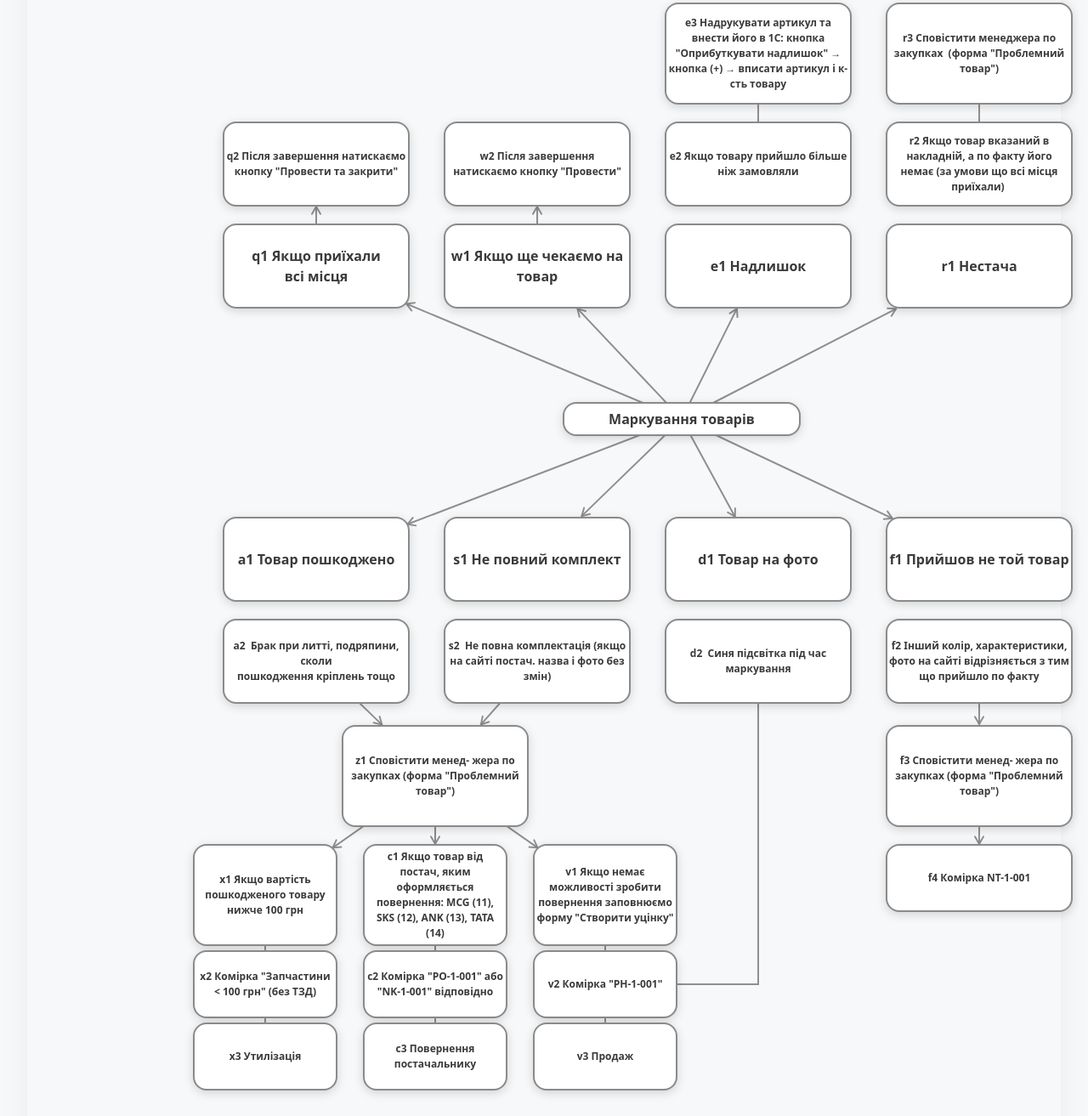
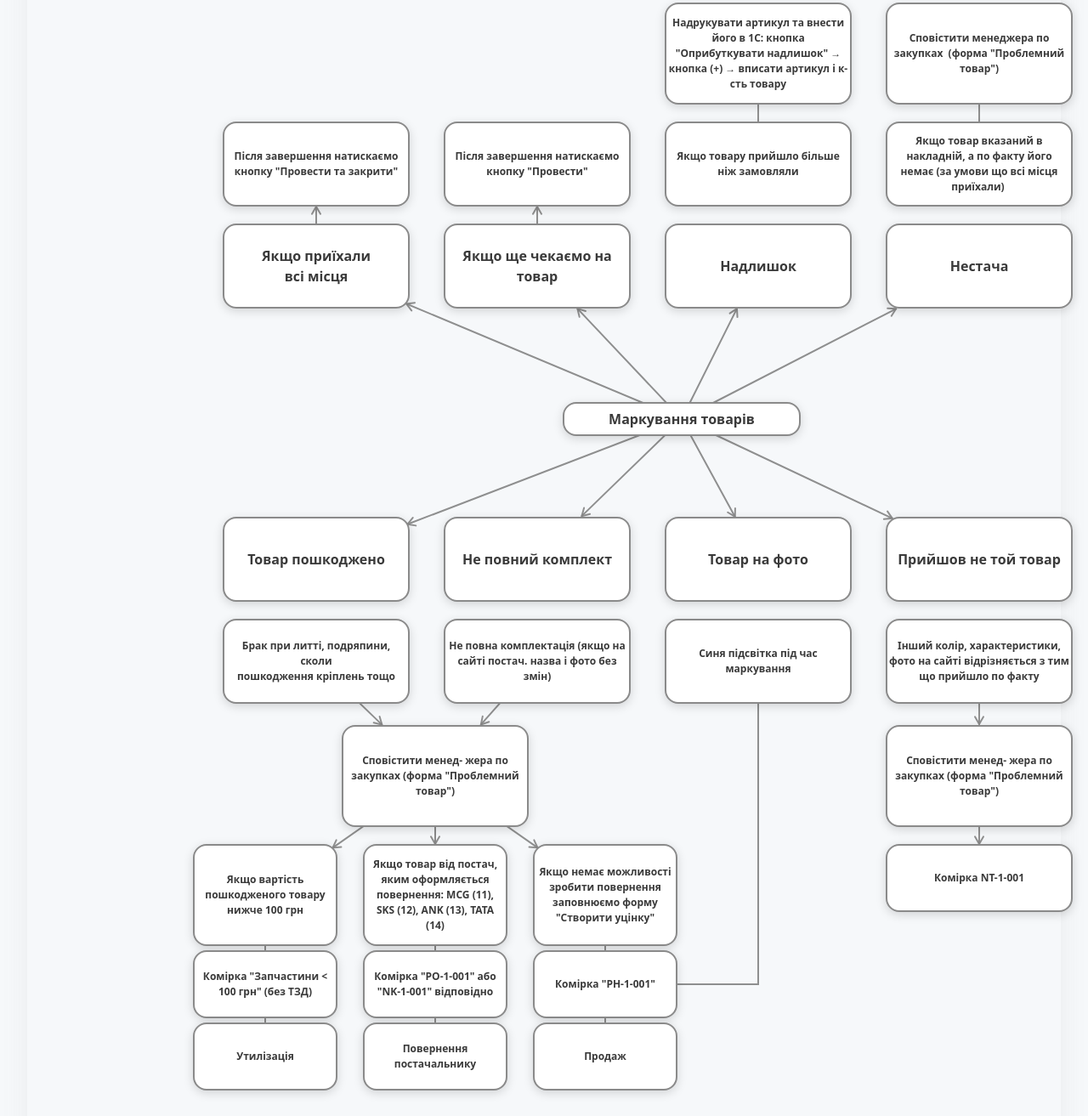
Before and after one commit to Yarch1ks/markinghub, a plain HTML site: page index.html in a window 1280 px wide. Shown: the part 147-1460 px from the top of the page at 85% size. Drawn offline with Linux system fonts and the light colour scheme.

```diff
--- a/index.html
+++ b/index.html
@@ -83,49 +83,49 @@
 
   <!-- ===== ВЕРХ (выровнано по колонкам) ===== -->
   <!-- колонки: 1(q), 3(w), 5(e), 7(r) — оставил равные шаги -->
-  <div class="node" id="q2" style="left: 230px;  top:250px;">q2 Після завершення натискаємо кнопку "Провести та закрити"</div>
-  <div class="node" id="w2" style="left: 490px; top:250px;">w2 Після завершення натискаємо кнопку "Провести"</div>
-  <div class="node" id="e3" style="left: 750px; top:110px;">e3 Надрукувати артикул та внести його в 1С: кнопка "Оприбуткувати надлишок" → кнопка (+) → вписати артикул і к-сть товару</div>
-  <div class="node" id="r3" style="left: 1010px; top:110px;">r3 Сповістити менеджера по закупках  (форма "Проблемний товар")</div>
-  <div class="node" id="e2" style="left: 750px; top:250px;">e2 Якщо товару прийшло більше ніж замовляли</div>
-  <div class="node" id="r2" style="left: 1010px; top:250px;">r2 Якщо товар вказаний в накладній, а по факту його немає (за умови що всі місця приїхали) </div>
+  <div class="node" id="q2" style="left: 230px;  top:250px;">Після завершення натискаємо кнопку "Провести та закрити"</div>
+  <div class="node" id="w2" style="left: 490px; top:250px;">Після завершення натискаємо кнопку "Провести"</div>
+  <div class="node" id="e3" style="left: 750px; top:110px;">Надрукувати артикул та внести його в 1С: кнопка "Оприбуткувати надлишок" → кнопка (+) → вписати артикул і к-сть товару</div>
+  <div class="node" id="r3" style="left: 1010px; top:110px;">Сповістити менеджера по закупках  (форма "Проблемний товар")</div>
+  <div class="node" id="e2" style="left: 750px; top:250px;">Якщо товару прийшло більше ніж замовляли</div>
+  <div class="node" id="r2" style="left: 1010px; top:250px;">Якщо товар вказаний в накладній, а по факту його немає (за умови що всі місця приїхали) </div>
 
-  <div class="node" id="q1" style="left: 230px;  top:370px;">q1 Якщо приїхали
+  <div class="node" id="q1" style="left: 230px;  top:370px;">Якщо приїхали
 всі місця</div>
-  <div class="node" id="w1" style="left: 490px; top:370px;">w1 Якщо ще чекаємо на товар</div>
-  <div class="node" id="e1" style="left: 750px; top:370px;">e1 Надлишок</div>
-  <div class="node" id="r1" style="left: 1010px; top:370px;">r1 Нестача</div>
+  <div class="node" id="w1" style="left: 490px; top:370px;">Якщо ще чекаємо на товар</div>
+  <div class="node" id="e1" style="left: 750px; top:370px;">Надлишок</div>
+  <div class="node" id="r1" style="left: 1010px; top:370px;">Нестача</div>
 
   <div class="node" id="center" style="left: 630px; top:580px; width:280px; height:40px;">Маркування товарів</div>
 
   <!-- ===== НИЖЕ center (строго по колонкам a/s/d/f) ===== -->
-  <div class="node" id="a1" style="left:230px; top:715px;">a1 Товар пошкоджено</div>
-  <div class="node" id="s1" style="left:490px; top:715px;">s1 Не повний комплект</div>
-  <div class="node" id="d1" style="left:750px; top:715px;">d1 Товар на фото</div>
-  <div class="node" id="f1" style="left:1010px; top:715px;">f1 Прийшов не той товар</div>
+  <div class="node" id="a1" style="left:230px; top:715px;">Товар пошкоджено</div>
+  <div class="node" id="s1" style="left:490px; top:715px;">Не повний комплект</div>
+  <div class="node" id="d1" style="left:750px; top:715px;">Товар на фото</div>
+  <div class="node" id="f1" style="left:1010px; top:715px;">Прийшов не той товар</div>
 
-  <div class="node" id="a2" style="left:230px; top:835px;">a2  Брак при литті, подряпини, сколи
+  <div class="node" id="a2" style="left:230px; top:835px;">Брак при литті, подряпини, сколи
 пошкодження кріплень тощо</div>
-  <div class="node" id="s2" style="left:490px; top:835px;">s2  Не повна комплектація (якщо на сайті постач. назва і фото без змін)</div>
-  <div class="node" id="d2" style="left:750px; top:835px;">d2  Синя підсвітка під час маркування</div>
-  <div class="node" id="f2" style="left:1010px; top:835px;">f2 Інший колір, характеристики, фото на сайті відрізняється з тим що прийшло по факту</div>
+  <div class="node" id="s2" style="left:490px; top:835px;">Не повна комплектація (якщо на сайті постач. назва і фото без змін)</div>
+  <div class="node" id="d2" style="left:750px; top:835px;">Синя підсвітка під час маркування</div>
+  <div class="node" id="f2" style="left:1010px; top:835px;">Інший колір, характеристики, фото на сайті відрізняється з тим що прийшло по факту</div>
 
-  <div class="node" id="z1" style="left:370px; top:960px;">z1 Сповістити менед- жера по закупках (форма "Проблемний товар")</div>
-  <div class="node" id="f3" style="left:1010px; top:960px;">f3 Сповістити менед- жера по закупках (форма "Проблемний товар")</div>
-  <div class="node" id="f4" style="left:1010px; top:1100px; width:220px; height:80px;">f4 Комірка NT-1-001</div>
+  <div class="node" id="z1" style="left:370px; top:960px;">Сповістити менед- жера по закупках (форма "Проблемний товар")</div>
+  <div class="node" id="f3" style="left:1010px; top:960px;">Сповістити менед- жера по закупках (форма "Проблемний товар")</div>
+  <div class="node" id="f4" style="left:1010px; top:1100px; width:220px; height:80px;">Комірка NT-1-001</div>
 
   <!-- Колонки x / c / v (ровные столбы) -->
-  <div class="node" id="x1" style="left:195px; top:1100px;">x1 Якщо вартість пошкодженого товару нижче 100 грн</div>
-  <div class="node" id="c1" style="left:395px; top:1100px;">c1 Якщо товар від постач, яким оформляється повернення: MCG (11), SKS (12), ANK (13), ТАТА (14)</div>
-  <div class="node" id="v1" style="left:595px; top:1100px;">v1 Якщо немає можливості зробити повернення заповнюємо форму "Створити уцінку"</div>
+  <div class="node" id="x1" style="left:195px; top:1100px;">Якщо вартість пошкодженого товару нижче 100 грн</div>
+  <div class="node" id="c1" style="left:395px; top:1100px;">Якщо товар від постач, яким оформляється повернення: MCG (11), SKS (12), ANK (13), ТАТА (14)</div>
+  <div class="node" id="v1" style="left:595px; top:1100px;">Якщо немає можливості зробити повернення заповнюємо форму "Створити уцінку"</div>
 
-  <div class="node" id="x2" style="left:195px; top:1225px; height:80px;">x2 Комірка "Запчастини < 100 грн" (без ТЗД)</div>
-  <div class="node" id="c2" style="left:395px; top:1225px; height:80px;">c2 Комірка "PO-1-001" або "NK-1-001" відповідно</div>
-  <div class="node" id="v2" style="left:595px; top:1225px; height:80px;">v2 Комірка "PН-1-001"</div>
+  <div class="node" id="x2" style="left:195px; top:1225px; height:80px;">Комірка "Запчастини < 100 грн" (без ТЗД)</div>
+  <div class="node" id="c2" style="left:395px; top:1225px; height:80px;">Комірка "PO-1-001" або "NK-1-001" відповідно</div>
+  <div class="node" id="v2" style="left:595px; top:1225px; height:80px;">Комірка "PН-1-001"</div>
 
-  <div class="node" id="x3" style="left:195px; top:1310px; height:80px;">x3 Утилізація</div>
-  <div class="node" id="c3" style="left:395px; top:1310px; height:80px;">c3 Повернення постачальнику</div>
-  <div class="node" id="v3" style="left:595px; top:1310px; height:80px;">v3 Продаж</div>
+  <div class="node" id="x3" style="left:195px; top:1310px; height:80px;">Утилізація</div>
+  <div class="node" id="c3" style="left:395px; top:1310px; height:80px;">Повернення постачальнику</div>
+  <div class="node" id="v3" style="left:595px; top:1310px; height:80px;">Продаж</div>
 </div>
 
 <script>
```
